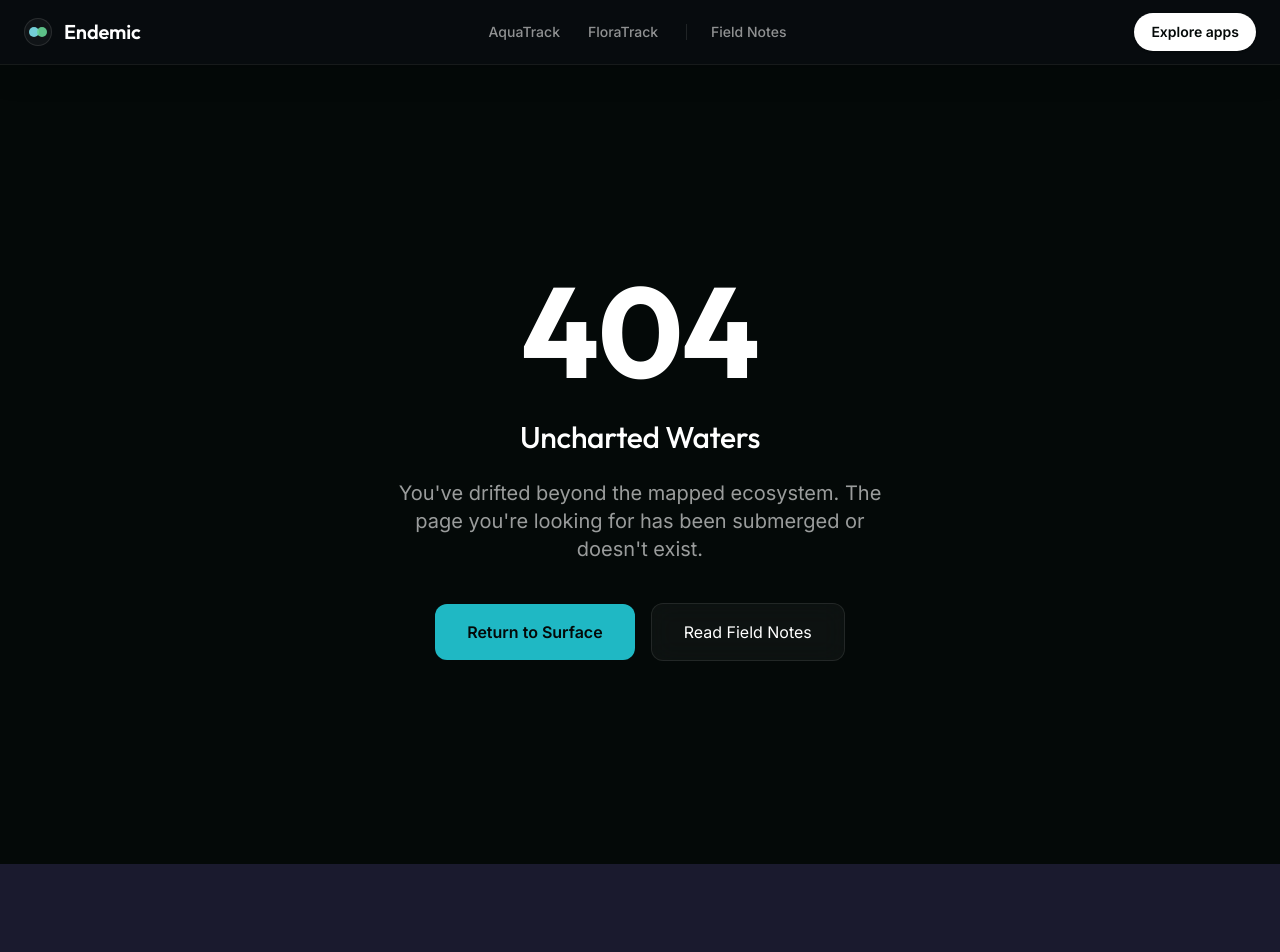
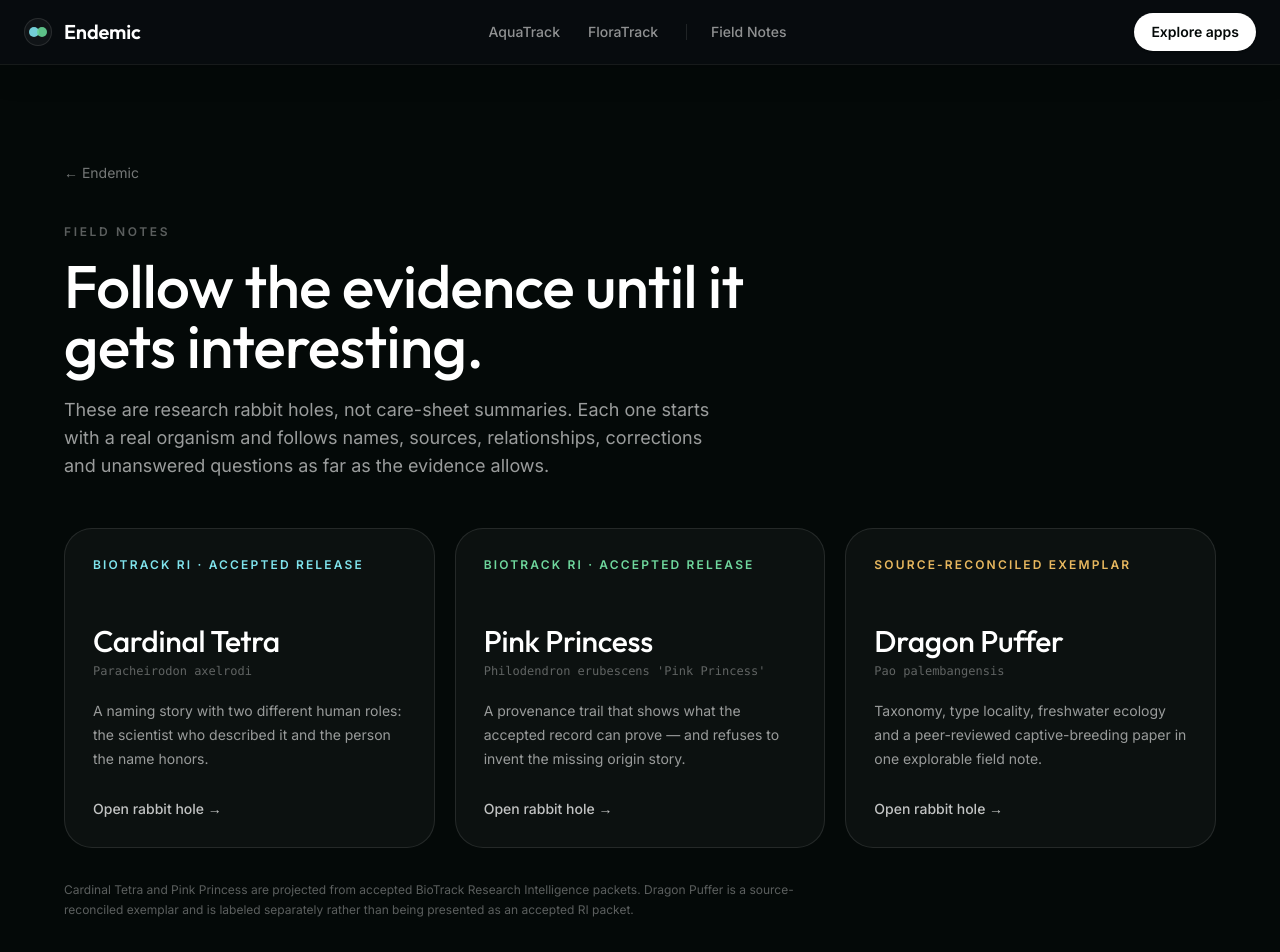
Before and after one commit to wowthisiseasytoremember-stack/endemic-site, a Next.js app: page /prototype in a window 1280 px wide. Before the commit this address had no page. Shown: the top 952 px of the page. Before the commit the page ends 864 px from the top, so only its background shows below. Built offline with nearby package versions, Linux system fonts and the light colour scheme.

Commit message:
feat(endemic): add research rabbit-hole gateway

```diff
--- /dev/null
+++ b/src/app/prototype/page.tsx
@@ -0,0 +1,107 @@
+import type { Metadata } from "next";
+import Link from "next/link";
+
+export const metadata: Metadata = {
+  title: "Research Rabbit Holes — Endemic",
+  description:
+    "Source-backed field notes that follow the paper trail behind aquarium fish and cultivated plants.",
+  robots: {
+    index: false,
+    follow: false,
+    nocache: true,
+  },
+};
+
+const rabbitHoles = [
+  {
+    href: "/prototype/cardinal-tetra",
+    eyebrow: "BioTrack RI · accepted release",
+    title: "Cardinal Tetra",
+    scientificName: "Paracheirodon axelrodi",
+    description:
+      "A naming story with two different human roles: the scientist who described it and the person the name honors.",
+    accent: "text-[#7fe3ec]",
+  },
+  {
+    href: "/prototype/pink-princess",
+    eyebrow: "BioTrack RI · accepted release",
+    title: "Pink Princess",
+    scientificName: "Philodendron erubescens 'Pink Princess'",
+    description:
+      "A provenance trail that shows what the accepted record can prove — and refuses to invent the missing origin story.",
+    accent: "text-[#6fd79d]",
+  },
+  {
+    href: "/prototype/dragon-puffer",
+    eyebrow: "Source-reconciled exemplar",
+    title: "Dragon Puffer",
+    scientificName: "Pao palembangensis",
+    description:
+      "Taxonomy, type locality, freshwater ecology and a peer-reviewed captive-breeding paper in one explorable field note.",
+    accent: "text-[#e8b85f]",
+  },
+] as const;
+
+export default function ResearchRabbitHolesPage() {
+  return (
+    <main className="min-h-screen bg-[#040908] px-5 py-16 text-white sm:px-8 sm:py-24">
+      <div className="mx-auto max-w-6xl">
+        <Link
+          href="/"
+          className="text-sm text-white/45 transition hover:text-white/80"
+        >
+          ← Endemic
+        </Link>
+
+        <header className="mt-10 max-w-3xl">
+          <p className="text-xs font-semibold uppercase tracking-[0.22em] text-white/35">
+            Field Notes
+          </p>
+          <h1 className="mt-4 font-display text-4xl font-medium tracking-tight sm:text-6xl">
+            Follow the evidence until it gets interesting.
+          </h1>
+          <p className="mt-5 max-w-2xl text-base leading-7 text-white/60 sm:text-lg">
+            These are research rabbit holes, not care-sheet summaries. Each one
+            starts with a real organism and follows names, sources, relationships,
+            corrections and unanswered questions as far as the evidence allows.
+          </p>
+        </header>
+
+        <section className="mt-12 grid gap-5 md:grid-cols-3">
+          {rabbitHoles.map((item) => (
+            <Link
+              key={item.href}
+              href={item.href}
+              className="group flex min-h-[320px] flex-col rounded-[1.75rem] border border-white/10 bg-white/[0.035] p-7 transition hover:-translate-y-1 hover:border-white/20 hover:bg-white/[0.055]"
+            >
+              <p className={`text-xs font-semibold uppercase tracking-[0.18em] ${item.accent}`}>
+                {item.eyebrow}
+              </p>
+              <div className="mt-auto">
+                <h2 className="font-display text-3xl font-medium tracking-tight">
+                  {item.title}
+                </h2>
+                <p className="mt-1 font-mono text-xs text-white/35">
+                  {item.scientificName}
+                </p>
+                <p className="mt-5 text-sm leading-6 text-white/58">
+                  {item.description}
+                </p>
+                <p className="mt-7 text-sm font-medium text-white/75 transition group-hover:text-white">
+                  Open rabbit hole →
+                </p>
+              </div>
+            </Link>
+          ))}
+        </section>
+
+        <p className="mt-8 max-w-3xl text-xs leading-5 text-white/35">
+          Cardinal Tetra and Pink Princess are projected from accepted BioTrack
+          Research Intelligence packets. Dragon Puffer is a source-reconciled
+          exemplar and is labeled separately rather than being presented as an
+          accepted RI packet.
+        </p>
+      </div>
+    </main>
+  );
+}
```
